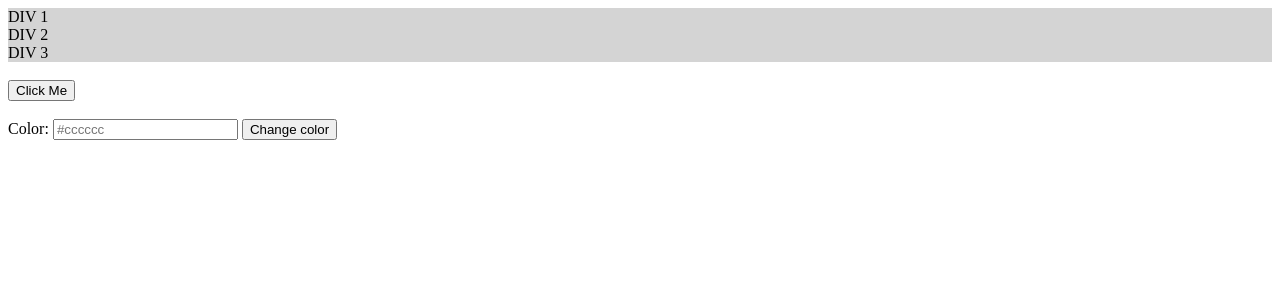
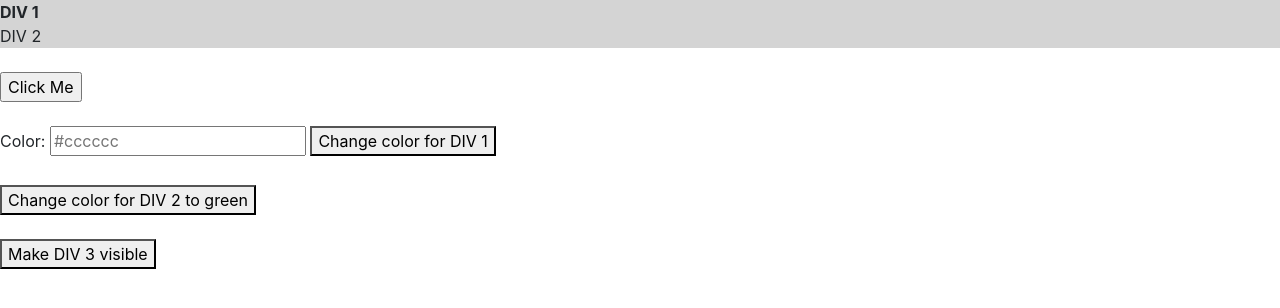
Before and after one commit to dbaldwin77/CS313, a PHP site: page /week02/index.php in a window 1280 px wide. Shown: the top 308 px of the page. Run offline with PHP 8.4, Linux system fonts and the light colour scheme.

Commit message:
did stretch part of the project

```diff
--- a/week02/index.php
+++ b/week02/index.php
@@ -5,14 +5,35 @@
       <title>My Title</title>
       <script type="text/javascript" src="../Scripts/script02.js"></script>
       <link rel="stylesheet" href="../Stylesheets/stylesheet02.css"/>
+			<script src="https://ajax.googleapis.com/ajax/libs/jquery/3.3.1/jquery.min.js"></script>
+			<link rel="stylesheet" href="https://stackpath.bootstrapcdn.com/bootstrap/4.1.0/css/bootstrap.min.css" integrity="sha384-9gVQ4dYFwwWSjIDZnLEWnxCjeSWFphJiwGPXr1jddIhOegiu1FwO5qRGvFXOdJZ4" crossorigin="anonymous">
   </head>
   <body>
 
     <div id="div1" class="divClass" >DIV 1</div>
     <div id="div2" class="divClass" >DIV 2</div>
-    <div id="div3" class="divClass" >DIV 3</div><br/>
+    <div style="display: none" id="div3" class="divClass" >DIV 3</div><br/>
     <input type="button" value="Click Me" onclick="clickButton();"><br/><br/>
     <label for="txtColor">Color:</label> <input type="text" id="txtColor" placeholder="#cccccc">
-		<button onclick="changeColor();">Change color</button>
+		<button id="color" onclick="changeColor();">Change color for DIV 1</button><br/><br/>
+
+		<script>
+
+		$(document).ready(function(){
+    $("#button2").click(function(){
+        $("#div2").css("background-color", "green");
+    });
+		});
+
+		$(document).ready(function(){
+    $("#button3").click(function(){
+        $("#div3").fadeIn(4000);
+    });
+		});
+		</script>
+		</script>
+		<button id="button2">Change color for DIV 2 to green</button><br/><br/>
+		<button id="button3">Make DIV 3 visible</button>
+
   </body>
 </html>
```
